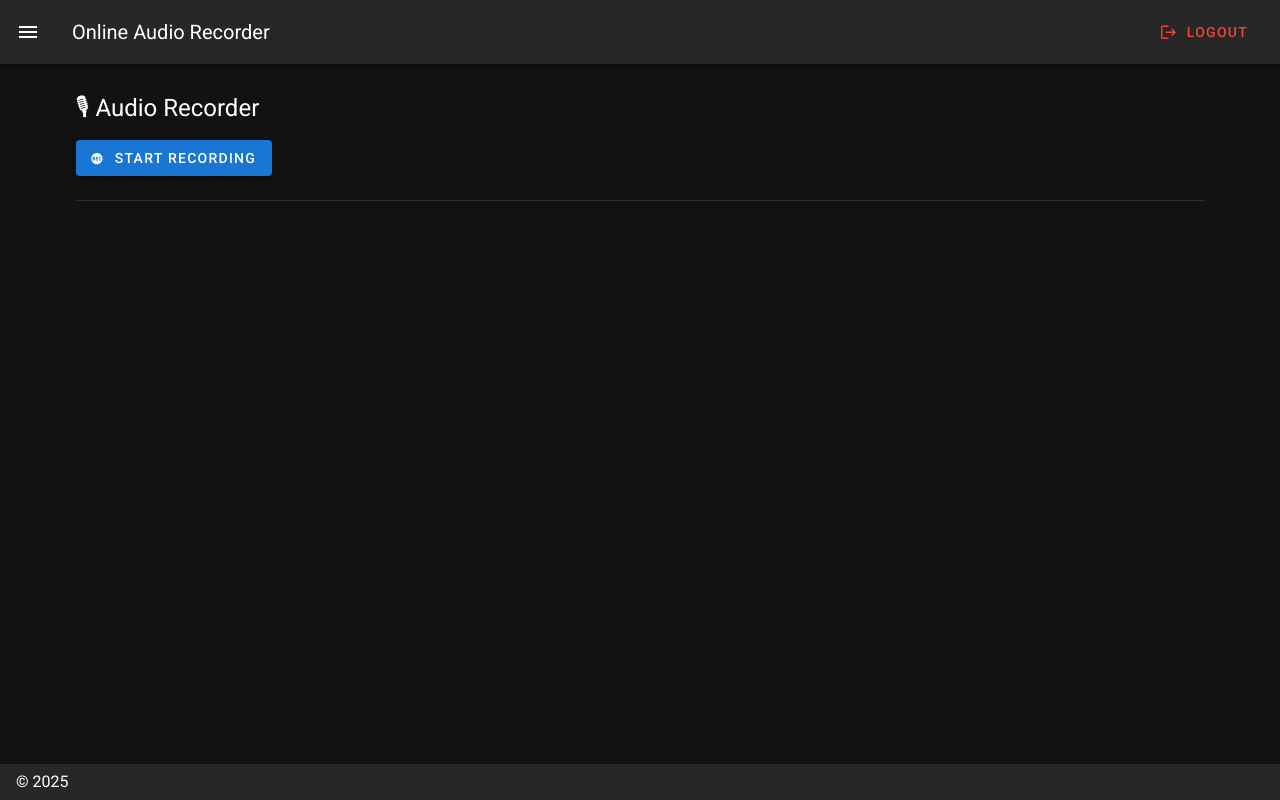
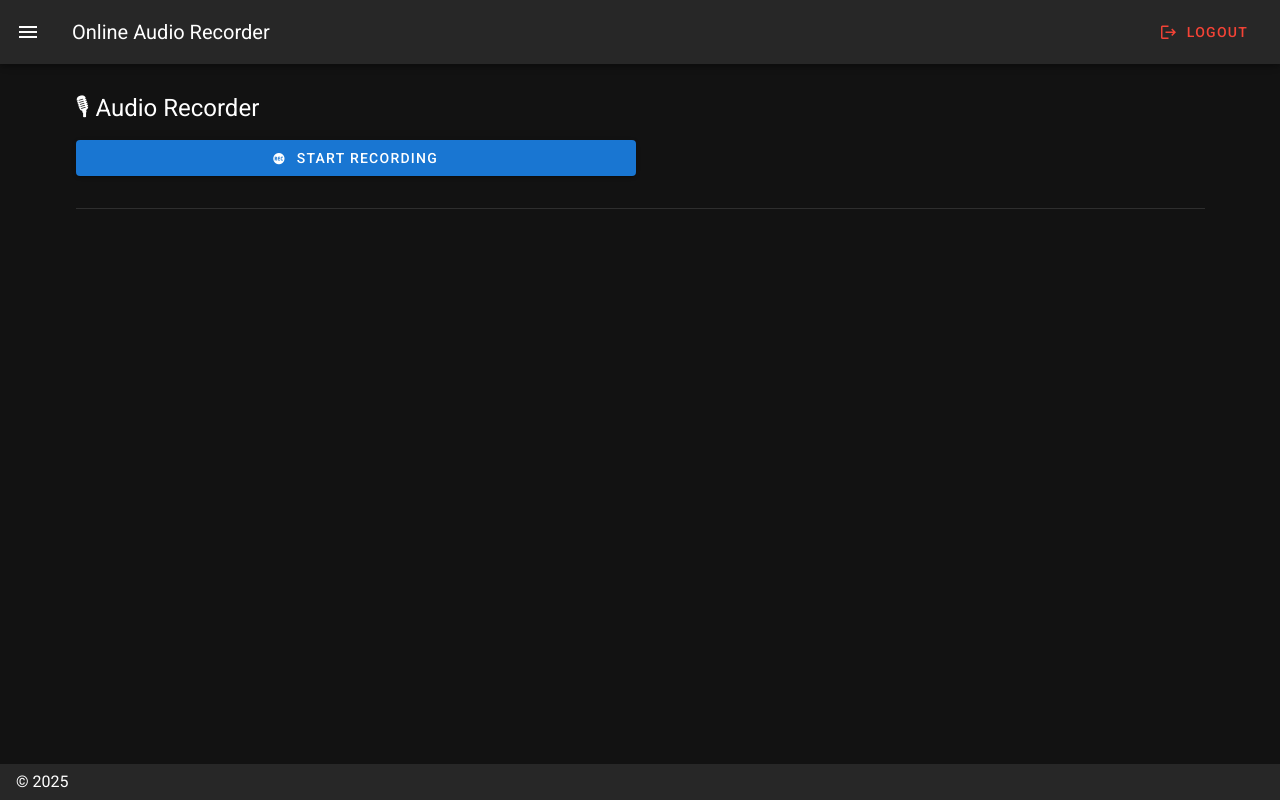
Before and after one commit to Macsirivera123/audio-recorder, a Nuxt app: page / in a window 1280 px wide. Built offline with nearby package versions, Linux system fonts and the light colour scheme; what vue-audio-recorder would draw is missing.

Commit message:
recorder test

```diff
--- a/components/CustomAudioRecorder.vue
+++ b/components/CustomAudioRecorder.vue
@@ -1,86 +1,34 @@
 <template>
   <div>
-    <v-btn @click="toggleRecording" color="primary">
+    <v-row dense>
+      <!-- Start/Stop Button -->
+      <v-col cols="12" sm="6" class="mb-2">
+        <v-btn
+          block
+          color="primary"
+          @click="toggleRecording"
+        >
           <v-icon left>{{ isRecording ? 'mdi-stop' : 'mdi-record-rec' }}</v-icon>
           {{ isRecording ? 'Stop Recording' : 'Start Recording' }}
         </v-btn>
+      </v-col>
 
+      <!-- Pause/Resume Button -->
+      <v-col cols="12" sm="6" class="mb-2" v-if="isRecording">
         <v-btn
-      v-if="isRecording"
+          block
+          color="orange"
           @click="togglePause"
-      color="orange"
-      class="ml-2"
         >
           <v-icon left>{{ isPaused ? 'mdi-play' : 'mdi-pause' }}</v-icon>
           {{ isPaused ? 'Resume' : 'Pause' }}
         </v-btn>
+      </v-col>
+    </v-row>
 
-    <div v-if="timer > 0" class="mt-2 font-weight-bold">
-      Recording Time: {{ formattedTime }}
+    <!-- Timer -->
+    <div v-if="timer > 0" class="mt-2 text-center font-weight-bold">
+      ⏱ Recording Time: {{ formattedTime }}
     </div>
   </div>
 </template>
-
-<script>
-export default {
-  data() {
-    return {
-      mediaRecorder: null,
-      audioChunks: [],
-      isRecording: false,
-      isPaused: false,
-      timer: 0,
-      intervalId: null
-    }
-  },
-  computed: {
-    formattedTime() {
-      const min = String(Math.floor(this.timer / 60)).padStart(2, '0')
-      const sec = String(this.timer % 60).padStart(2, '0')
-      return `${min}:${sec}`
-    }
-  },
-  methods: {
-    async toggleRecording() {
-      if (!this.isRecording) {
-        // Start recording
-        const stream = await navigator.mediaDevices.getUserMedia({ audio: true })
-        this.mediaRecorder = new MediaRecorder(stream)
-
-        this.audioChunks = []
-        this.mediaRecorder.ondataavailable = e => {
-          if (e.data.size > 0) this.audioChunks.push(e.data)
-        }
-
-        this.mediaRecorder.onstop = () => {
-          const blob = new Blob(this.audioChunks, { type: 'audio/webm' })
-          this.$emit('recorded', blob)
-        }
-
-        this.mediaRecorder.start()
-        this.isRecording = true
-        this.isPaused = false
-        this.timer = 0
-        this.intervalId = setInterval(() => this.timer++, 1000)
-      } else {
-        // Stop recording
-        this.mediaRecorder.stop()
-        clearInterval(this.intervalId)
-        this.isRecording = false
-        this.isPaused = false
-      }
-    },
-    togglePause() {
-      if (this.isPaused) {
-        this.mediaRecorder.resume()
-        this.isPaused = false
-        this.intervalId = setInterval(() => this.timer++, 1000)
-      } else {
-        this.mediaRecorder.pause()
-        this.isPaused = true
-        clearInterval(this.intervalId)
-      }
-    }
-  }
-}
-</script>
```
Lines whose indentation alone changed are shown as unchanged.
